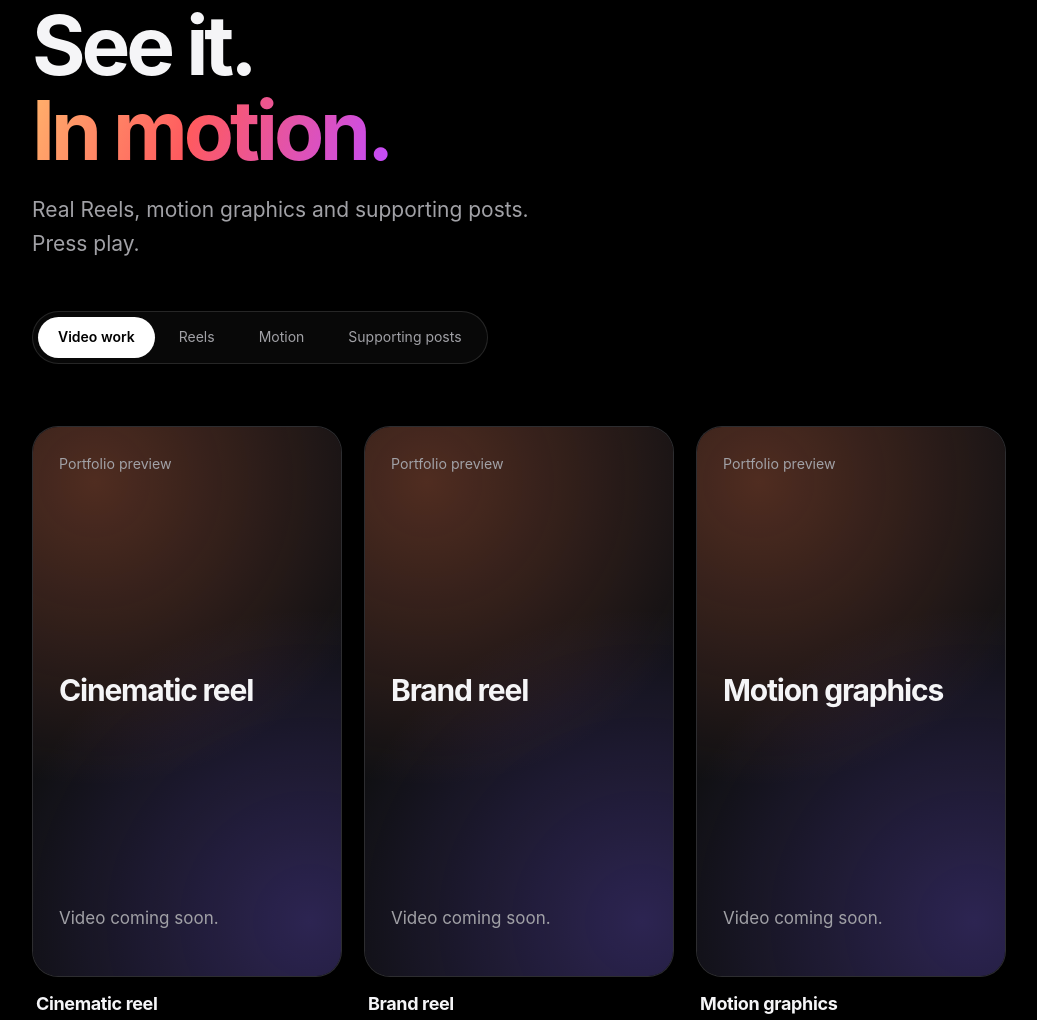
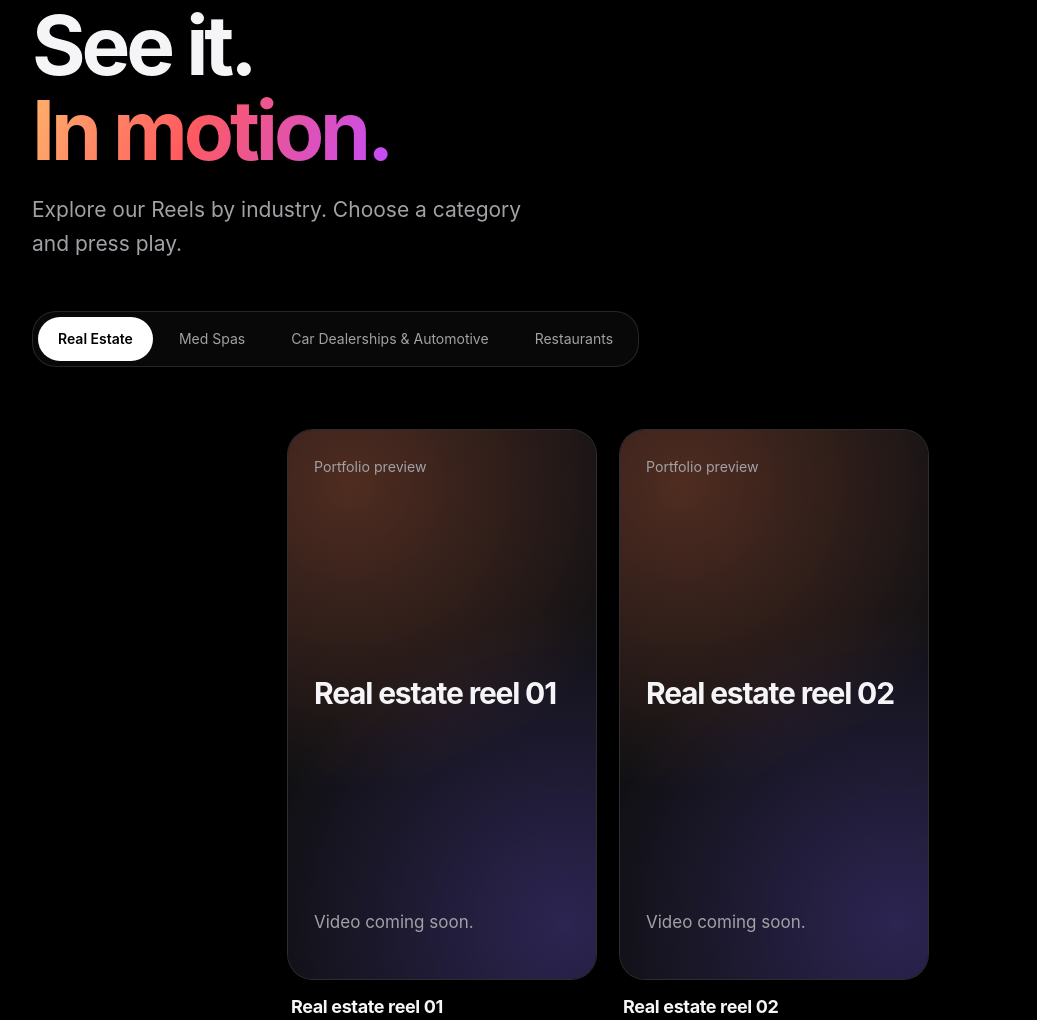
Before and after one commit to ownalib/Own-Vfx, a website: page index.html in a window 1280 px wide. Shown: the part 1485-2505 px from the top of the page, without its empty margins (32-1069 px from the left). Drawn offline with Linux system fonts and the light colour scheme.

Commit message:
Update index.html

```diff
--- a/index.html
+++ b/index.html
@@ -53,6 +53,9 @@ footer{border-top:1px solid #ffffff12;padding:34px 0;font-size:13px;color:#86868
 .js .rv{opacity:0;transform:translateY(50px);filter:blur(8px);transition:opacity .9s,transform .9s cubic-bezier(.2,.8,.2,1),filter .9s}.js .rv.in{opacity:1;transform:none;filter:none}
 @media(max-width:900px){.hero h1{font-size:clamp(38px,11vw,64px)}.cards,.plans,.assure{grid-template-columns:1fr}.hero{padding:84px 0 56px}.hero-grid{grid-template-columns:1fr;text-align:center}.hero .sub{margin-inline:auto}.cta{justify-content:center}.stage{width:min(270px,64vw);margin-top:20px}.phone{max-height:none}.c1{left:-18%}.c2{right:-16%}.c3{display:none}section{padding:90px 0}.menu{display:block}nav{display:none;position:absolute;top:52px;left:0;right:0;flex-direction:column;align-items:flex-start;gap:18px;padding:24px 5%;background:#000000f2;border-bottom:1px solid var(--line)}nav.open{display:flex}.card{min-height:380px}}
 @media(prefers-reduced-motion:reduce){*{animation:none!important;transition:none!important}.js .rv{opacity:1;transform:none;filter:none}}
+
+#work .filters{border-radius:24px;gap:6px;max-width:100%}#work .filter{min-height:44px}#work .filter:focus-visible{outline:2px solid #fff;outline-offset:3px}#portfolio .project[hidden]{display:none!important}
+@media(min-width:760px){#portfolio{justify-content:center}}
 </style></head><body>
 <a href="#main" class="skip">Skip to content</a>
 <header><div class="wrap nav"><a href="#" class="brand" data-brand>own.vfx</a><button class="menu" aria-expanded="false" aria-controls="navigation" type="button">Menu</button>
@@ -70,8 +73,8 @@ footer{border-top:1px solid #ffffff12;padding:34px 0;font-size:13px;color:#86868
 </div></section>
 <div class="strip" aria-hidden="true"><div><span>Hooks</span><span>Cuts</span><span>Motion</span><span>Sound</span><span>Colour</span><span>Stories</span><span>Hooks</span><span>Cuts</span><span>Motion</span><span>Sound</span><span>Colour</span><span>Stories</span></div></div>
 <section class="stmt"><div class="wrap"><p id="stmt">We don’t just edit. We find the angle, shape the story and keep your business in the feed.</p></div></section>
-<section id="work" style="padding-top:40px"><div class="wrap head rv"><h2>See it.<br><span class="g">In motion.</span></h2><p>Real Reels, motion graphics and supporting posts. Press play.</p>
-<div class="filters" aria-label="Filter portfolio" style="margin:30px 0 0"><button class="filter" data-filter="video" aria-pressed="true">Video work</button><button class="filter" data-filter="reels" aria-pressed="false">Reels</button><button class="filter" data-filter="motion" aria-pressed="false">Motion</button><button class="filter" data-filter="design" aria-pressed="false">Supporting posts</button></div></div>
+<section id="work" style="padding-top:40px"><div class="wrap head rv"><h2>See it.<br><span class="g">In motion.</span></h2><p>Explore our Reels by industry. Choose a category and press play.</p>
+<div class="filters" aria-label="Choose an industry" style="margin:30px 0 0"><button type="button" class="filter" data-filter="real-estate" aria-controls="portfolio" aria-pressed="true">Real Estate</button><button type="button" class="filter" data-filter="med-spas" aria-controls="portfolio" aria-pressed="false">Med Spas</button><button type="button" class="filter" data-filter="automotive" aria-controls="portfolio" aria-pressed="false">Car Dealerships & Automotive</button><button type="button" class="filter" data-filter="restaurants" aria-controls="portfolio" aria-pressed="false">Restaurants</button></div></div>
 <div id="portfolio" class="portfolio"></div><noscript>Please enable JavaScript to view the portfolio.</noscript></section>
 <section id="approach"><div class="wrap"><div class="head rv"><h2>From footage.<br><span class="g">To your feed.</span></h2></div>
 <div class="cards">
@@ -106,14 +109,74 @@ footer{border-top:1px solid #ffffff12;padding:34px 0;font-size:13px;color:#86868
 <script>
 document.documentElement.classList.add("js");
 const SETTINGS={brand:"own.vfx"};
-/* ADD YOUR WORK HERE. Videos: kind:"video", src:"videos/x.mp4". Images: kind:"image", src:"images/x.jpg". Category: "reels","motion","design". */
+/* Upload these MP4 files beside index.html. Each industry has two slots.
+Missing videos display a Coming soon placeholder until uploaded. */
 const WORK=[
-{title:"Cinematic reel",category:"reels",kind:"video",src:"reel-1.mp4",poster:"",caption:""},
-{title:"Brand reel",category:"reels",kind:"video",src:"reel-2.mp4",poster:"",caption:""},
-{title:"Motion graphics",category:"motion",kind:"video",src:"motion-1.mp4",poster:"",caption:""},
-{title:"Social media design",category:"design",kind:"image",src:"post-1.png",caption:""},
-{title:"Campaign creative",category:"design",kind:"image",src:"post-2.png",caption:""},
-{title:"Brand visual",category:"design",kind:"image",src:"post-3.png",caption:""}];
+  {
+    "title": "Real estate reel 01",
+    "category": "real-estate",
+    "kind": "video",
+    "src": "reel-2.mp4",
+    "poster": "",
+    "caption": ""
+  },
+  {
+    "title": "Real estate reel 02",
+    "category": "real-estate",
+    "kind": "video",
+    "src": "real-estate-2.mp4",
+    "poster": "",
+    "caption": ""
+  },
+  {
+    "title": "Med spa reel 01",
+    "category": "med-spas",
+    "kind": "video",
+    "src": "med-spa-1.mp4",
+    "poster": "",
+    "caption": ""
+  },
+  {
+    "title": "Med spa reel 02",
+    "category": "med-spas",
+    "kind": "video",
+    "src": "med-spa-2.mp4",
+    "poster": "",
+    "caption": ""
+  },
+  {
+    "title": "Automotive reel 01",
+    "category": "automotive",
+    "kind": "video",
+    "src": "automotive-1.mp4",
+    "poster": "",
+    "caption": ""
+  },
+  {
+    "title": "Automotive reel 02",
+    "category": "automotive",
+    "kind": "video",
+    "src": "automotive-2.mp4",
+    "poster": "",
+    "caption": ""
+  },
+  {
+    "title": "Restaurant reel 01",
+    "category": "restaurants",
+    "kind": "video",
+    "src": "reel-1.mp4",
+    "poster": "",
+    "caption": ""
+  },
+  {
+    "title": "Restaurant motion reel",
+    "category": "restaurants",
+    "kind": "video",
+    "src": "motion-1.mp4",
+    "poster": "",
+    "caption": ""
+  }
+];
 document.querySelectorAll("[data-brand]").forEach(e=>e.textContent=SETTINGS.brand);
 document.title=SETTINGS.brand+" — Video editing & motion graphics agency";
 document.getElementById("year").textContent=new Date().getFullYear();
@@ -128,7 +191,7 @@ v.addEventListener("loadedmetadata",()=>{if(!started&&v.duration>0)try{v.current
 const cap=()=>{if(done||!v.videoWidth||v.readyState<2)return;try{const c=document.createElement("canvas");c.width=Math.min(v.videoWidth,1280);c.height=Math.round(c.width*v.videoHeight/v.videoWidth);c.getContext("2d").drawImage(v,0,0,c.width,c.height);v.poster=c.toDataURL("image/jpeg",.85);done=1}catch{}};
 v.addEventListener("seeked",cap);v.addEventListener("loadeddata",()=>{if(v.currentTime>0)cap()})}
 const mo="IntersectionObserver"in window?new IntersectionObserver(es=>es.forEach(({target:t,isIntersecting:i})=>{if(!i)return;t.preload="metadata";t.src=t.dataset.src;t.load();mo.unobserve(t)}),{rootMargin:"300px"}):null;
-function renderProject(item,box0){const art=document.createElement("article");art.className="project";if(item.category)art.dataset.category=item.category;
+function renderProject(item,box0){const art=document.createElement("article");art.className="project";if(item.category)art.dataset.category=item.category;art.hidden=item.category!=="real-estate";
 const box=document.createElement("div");box.className="media";
 if(item.src){const m=document.createElement(item.kind==="image"?"img":"video");
 if(item.kind==="image"){m.alt=item.title;m.loading="lazy"}else{m.controls=true;m.playsInline=true;m.preload="none";m.setAttribute("aria-label",item.title);setVideoPreview(m,item);m.addEventListener("play",()=>document.querySelectorAll("video").forEach(o=>{if(o!==m&&!o.muted)o.pause()}))}
@@ -138,13 +201,13 @@ else{box.innerHTML='<div class="placeholder"><small>Portfolio preview</small><st
 const h=document.createElement("h3");h.textContent=item.title;art.append(box,h);
 if(item.caption){const p=document.createElement("p");p.textContent=item.caption;art.append(p)}box0.append(art)}
 const pf=document.getElementById("portfolio");WORK.forEach(i=>renderProject(i,pf));
-pf.querySelectorAll('[data-category="design"]').forEach(c=>c.hidden=true);
+
 document.querySelectorAll("[data-filter]").forEach(b=>b.addEventListener("click",()=>{
 document.querySelectorAll("[data-filter]").forEach(o=>o.setAttribute("aria-pressed",String(o===b)));
-pf.querySelectorAll(".project").forEach(c=>{const f=b.dataset.filter,ok=f==="video"?(c.dataset.category==="reels"||c.dataset.category==="motion"):c.dataset.category===f;c.hidden=!ok;if(!ok)c.querySelectorAll("video").forEach(v=>v.pause())});pf.scrollTo({left:0})}));
+pf.querySelectorAll(".project").forEach(c=>{const f=b.dataset.filter,ok=c.dataset.category===f;c.hidden=!ok;if(!ok)c.querySelectorAll("video").forEach(v=>v.pause())});pf.scrollTo({left:0})}));
 /* hero reel: muted autoplay loop of the motion piece */
 const hs=document.getElementById("hero-screen"),hv=document.createElement("video");
-Object.assign(hv,{muted:true,loop:true,playsInline:true,autoplay:true,src:WORK[2].src});hv.setAttribute("aria-hidden","true");hv.addEventListener("error",()=>hv.remove());hs.prepend(hv);hv.addEventListener('playing',()=>hs.classList.add('on'));hv.play().catch(()=>{});
+Object.assign(hv,{muted:true,loop:true,playsInline:true,autoplay:true,src:"motion-1.mp4"});hv.setAttribute("aria-hidden","true");hv.addEventListener("error",()=>hv.remove());hs.prepend(hv);hv.addEventListener('playing',()=>hs.classList.add('on'));hv.play().catch(()=>{});
 /* scroll: hero phone progress + statement word reveal */
 const st=document.getElementById("stage"),sp=document.getElementById("stmt");
 sp.innerHTML=sp.textContent.split(" ").map(w=>`<span class="w">${w}</span>`).join(" ");const ws=sp.querySelectorAll(".w");
```
